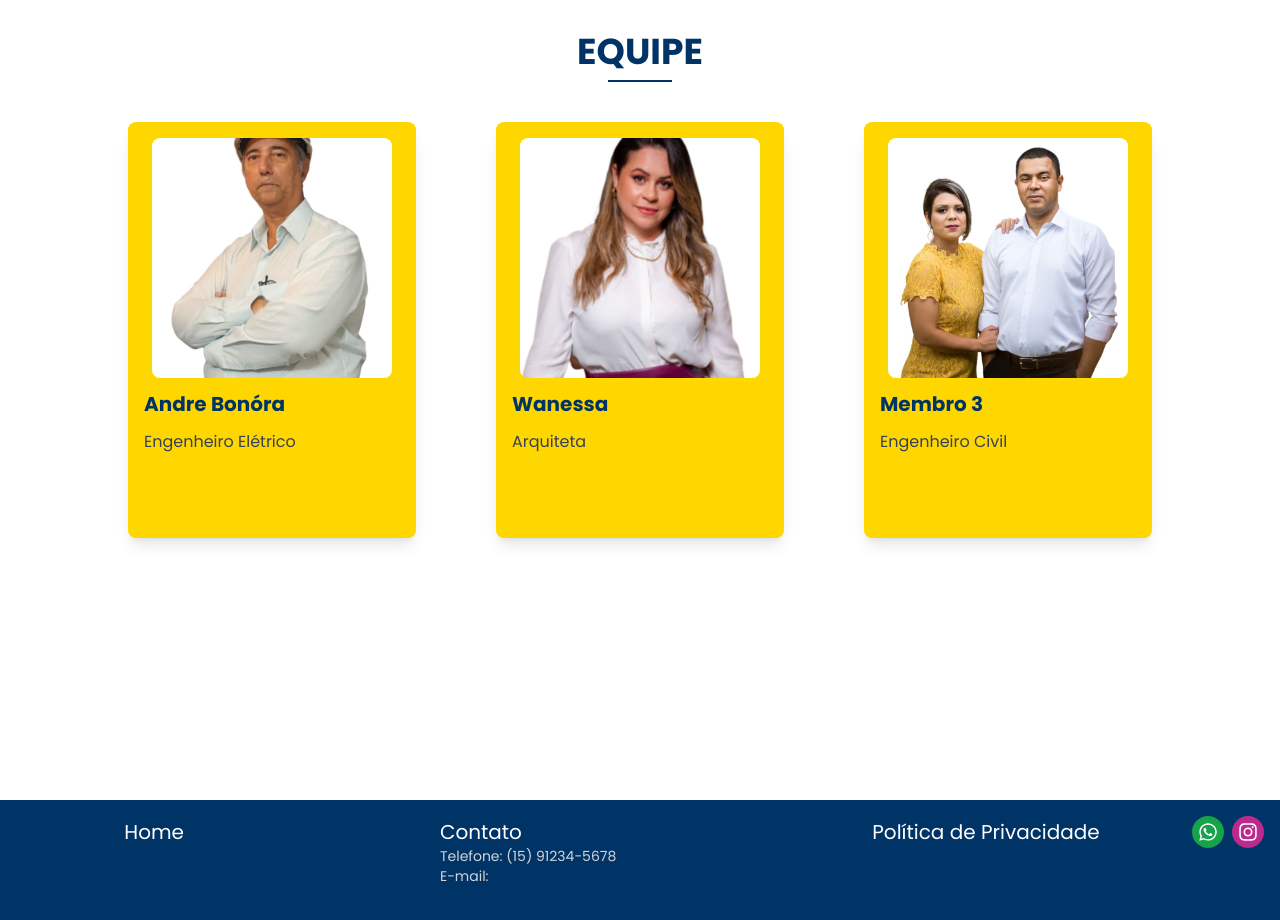
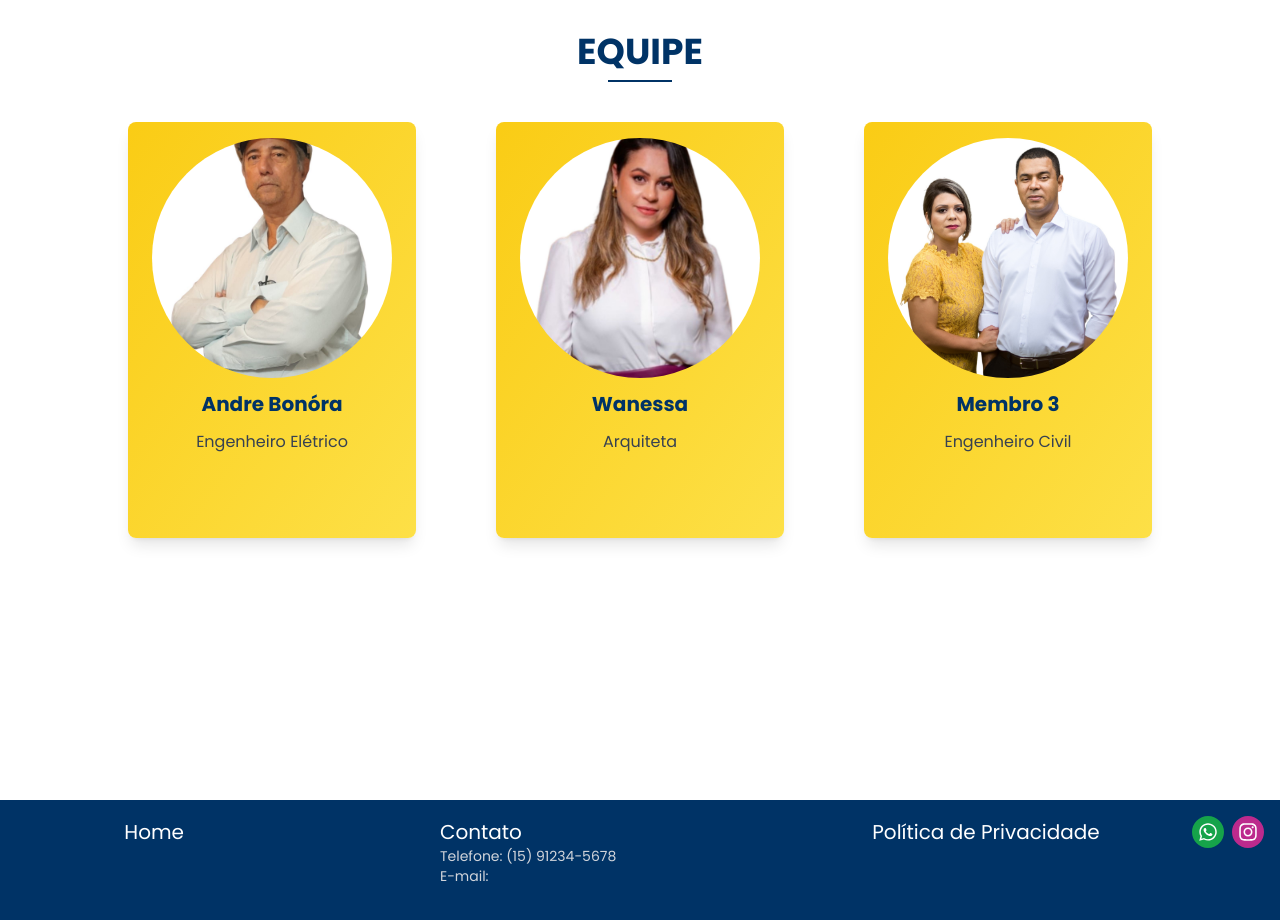
Before and after one commit to s4mcardoso/ASV-PARIS_SITE, a React (Vite) app: page / in a window 1280 px wide. Shown: the part 3280-4200 px from the top of the page. Built offline with nearby package versions, Linux system fonts and the light colour scheme.

Commit message:
alteração de design das floating boxes em equipe

```diff
--- a/src/Pages/Home/index.jsx
+++ b/src/Pages/Home/index.jsx
@@ -146,51 +146,51 @@ function Home() {
         </h2>
     </div>
 
-
     <div className="flex flex-col items-center mt-10">
         {/* Container para a linha de membros */}
         <div className="flex justify-center gap-[5rem]">
             {/* Membro 1 */}
-                        <div className="flex flex-col justify-start items-start p-4 w-[18rem] gap-3 backdrop-blur-md rounded-lg shadow-lg bg-[var(--cor-amarelo)] z-20 h-[26rem]">
+            <div className="flex flex-col justify-start items-start p-4 w-[18rem] gap-3 rounded-lg shadow-lg bg-gradient-to-br from-yellow-400 to-yellow-300 backdrop-blur-md transition-transform transform hover:scale-105 hover:shadow-xl h-[26rem]">
                 <img
                     src={AndreEquipe}
                     alt="Membro 1"
-                                className="rounded-lg w-[15rem] h-[15rem] object-cover ml-2"
+                    className="rounded-full w-[15rem] h-[15rem] object-cover mx-auto"
                 />
-                            <h3 className="text-xl font-semibold text-[var(--cor-azul)]">Andre Bonóra</h3>
-                            <p className="text-base text-gray-700">
+                <h3 className="text-xl font-semibold text-[var(--cor-azul)] text-center w-full">Andre Bonóra</h3>
+                <p className="text-base text-gray-700 text-center w-full">
                     Engenheiro Elétrico
                 </p>
             </div>
 
             {/* Membro 2 */}
-                        <div className="flex flex-col justify-start items-start p-4 w-[18rem] gap-3 backdrop-blur-md rounded-lg shadow-lg bg-[var(--cor-amarelo)] z-20 h-[26rem]">
+            <div className="flex flex-col justify-start items-start p-4 w-[18rem] gap-3 rounded-lg shadow-lg bg-gradient-to-br from-yellow-400 to-yellow-300 backdrop-blur-md transition-transform transform hover:scale-105 hover:shadow-xl h-[26rem]">
                 <img
                     src={WanessaEquipe}
                     alt="Membro 2"
-                                className="rounded-lg w-[15rem] h-[15rem] object-cover ml-2"
+                    className="rounded-full w-[15rem] h-[15rem] object-cover mx-auto"
                 />
-                            <h3 className="text-xl font-semibold text-[var(--cor-azul)]">Wanessa</h3>
-                            <p className="text-base text-gray-700">
+                <h3 className="text-xl font-semibold text-[var(--cor-azul)] text-center w-full">Wanessa</h3>
+                <p className="text-base text-gray-700 text-center w-full">
                     Arquiteta
                 </p>
             </div>
 
             {/* Membro 3 */}
-                        <div className="flex flex-col justify-start items-start p-4 w-[18rem] gap-3 backdrop-blur-md rounded-lg shadow-lg bg-[var(--cor-amarelo)] z-20 h-[26rem]">
+            <div className="flex flex-col justify-start items-start p-4 w-[18rem] gap-3 rounded-lg shadow-lg bg-gradient-to-br from-yellow-400 to-yellow-300 backdrop-blur-md transition-transform transform hover:scale-105 hover:shadow-xl h-[26rem]">
                 <img
                     src={Casal}
                     alt="Membro 3"
-                                className="rounded-lg w-[15rem] h-[15rem] object-cover ml-2 "
+                    className="rounded-full w-[15rem] h-[15rem] object-cover mx-auto"
                 />
-                            <h3 className="text-xl font-semibold text-[var(--cor-azul)]">Membro 3</h3>
-                            <p className="text-base text-gray-700">
+                <h3 className="text-xl font-semibold text-[var(--cor-azul)] text-center w-full">Membro 3</h3>
+                <p className="text-base text-gray-700 text-center w-full">
                     Engenheiro Civil
                 </p>
             </div>
         </div>
     </div>
 </div>
+
             <Footer />
         </>
     );
```
Lines whose indentation alone changed are shown as unchanged.
